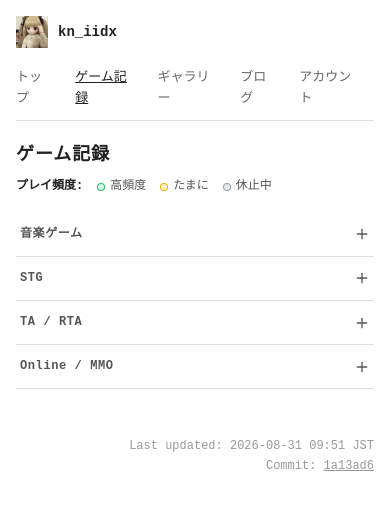
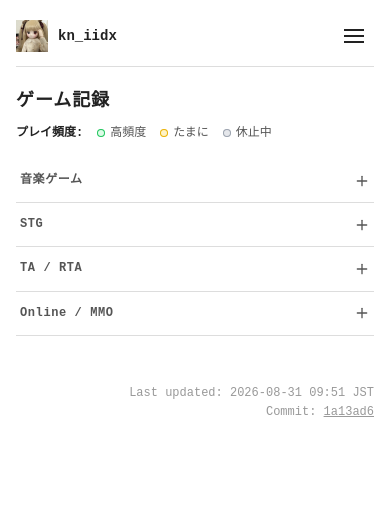
Before and after one commit to rabbit34x/profile, a website: page games.html in a window 390 px wide. Drawn offline with nearby package versions, Linux system fonts and the light colour scheme.

Commit message:
feat: implement responsive sidebar with toggle functionality and improved navigation structure

```diff
--- a/games.html
+++ b/games.html
@@ -11,9 +11,11 @@
 <body>
 <div class="page-shell">
   <aside class="sidebar">
-    <a class="site-brand" href="index.html?v=1a13ad6"><img src="favicon.ico?v=1a13ad6" alt="" width="32" height="32"><span>kn_iidx</span></a>
-    <nav aria-label="メインナビゲーション">
-      <a href="index.html?v=1a13ad6">トップ</a>
+    <div class="sidebar-header">
+      <a class="site-brand" href="index.html?v=1a13ad6"><img src="favicon.ico?v=1a13ad6" alt="" width="32" height="32"><span>kn_iidx</span></a>
+      <button class="menu-toggle" type="button" aria-expanded="false" aria-controls="main-nav" aria-label="メニューを開く"><span></span><span></span><span></span></button>
+    </div>
+    <nav id="main-nav" aria-label="メインナビゲーション">
       <a href="games.html?v=1a13ad6" aria-current="page">ゲーム記録</a>
       <a href="gallery.html?v=1a13ad6">ギャラリー</a>
       <a href="blog.html?v=1a13ad6">ブログ</a>
--- a/site.js
+++ b/site.js
@@ -1,4 +1,28 @@
 (() => {
+  document.querySelectorAll(".sidebar").forEach((sidebar) => {
+    const button = sidebar.querySelector(".menu-toggle");
+    const nav = sidebar.querySelector("nav");
+
+    if (!button || !nav) return;
+
+    const closeMenu = () => {
+      button.setAttribute("aria-expanded", "false");
+      button.setAttribute("aria-label", "メニューを開く");
+      nav.classList.remove("is-open");
+    };
+
+    button.addEventListener("click", () => {
+      const isOpen = button.getAttribute("aria-expanded") === "true";
+      button.setAttribute("aria-expanded", String(!isOpen));
+      button.setAttribute("aria-label", isOpen ? "メニューを開く" : "メニューを閉じる");
+      nav.classList.toggle("is-open", !isOpen);
+    });
+
+    document.addEventListener("keydown", (event) => {
+      if (event.key === "Escape") closeMenu();
+    });
+  });
+
   const updated = new Date(document.lastModified);
 
   if (Number.isNaN(updated.getTime())) return;
--- a/style.css
+++ b/style.css
@@ -43,6 +43,10 @@ body {
 
 .site-brand img {
   flex-shrink: 0;
+}
+
+.menu-toggle {
+  display: none;
 }
 
 .sidebar nav {
@@ -798,12 +802,68 @@ th:first-child {
     border-bottom: 1px solid #ddd;
   }
 
-  .sidebar nav {
+  .sidebar-header {
     display: flex;
+    align-items: center;
+    justify-content: space-between;
   }
 
-  .sidebar nav a {
-    margin-right: 16px;
+  .site-brand {
+    margin-bottom: 0;
+  }
+
+  .menu-toggle {
+    display: block;
+    position: relative;
+    flex: 0 0 40px;
+    width: 40px;
+    height: 40px;
+    border: 0;
+    background: transparent;
+    cursor: pointer;
+  }
+
+  .menu-toggle span {
+    display: block;
+    position: absolute;
+    left: 10px;
+    width: 20px;
+    height: 2px;
+    background: #222;
+    transition: transform 0.2s, opacity 0.2s;
+  }
+
+  .menu-toggle span:first-child {
+    top: 13px;
+  }
+
+  .menu-toggle span:nth-child(2) {
+    top: 19px;
+  }
+
+  .menu-toggle span:last-child {
+    top: 25px;
+  }
+
+  .menu-toggle[aria-expanded="true"] span:first-child {
+    transform: translateY(6px) rotate(45deg);
+  }
+
+  .menu-toggle[aria-expanded="true"] span:nth-child(2) {
+    opacity: 0;
+  }
+
+  .menu-toggle[aria-expanded="true"] span:last-child {
+    transform: translateY(-6px) rotate(-45deg);
+  }
+
+  .sidebar nav {
+    display: none;
+    padding-top: 12px;
+  }
+
+  .sidebar nav.is-open {
+    display: grid;
   }
 }
 
```
Also changed, not shown: accounts.html (+5 -3 lines), blog.html (+5 -3 lines), gallery.html (+5 -3 lines), index.html (+5 -3 lines), scripts/build-blog.js (+5 -4 lines).
